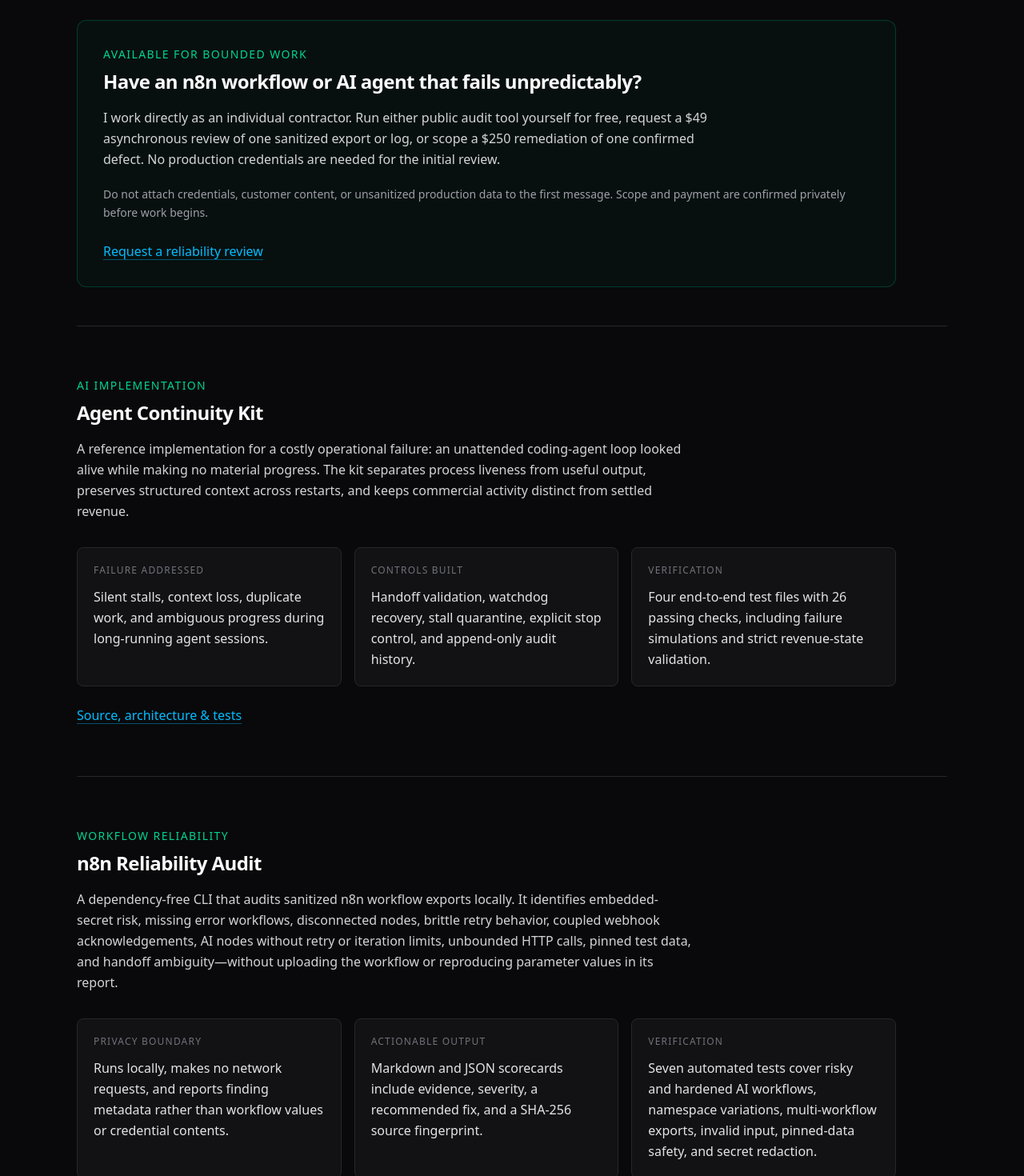
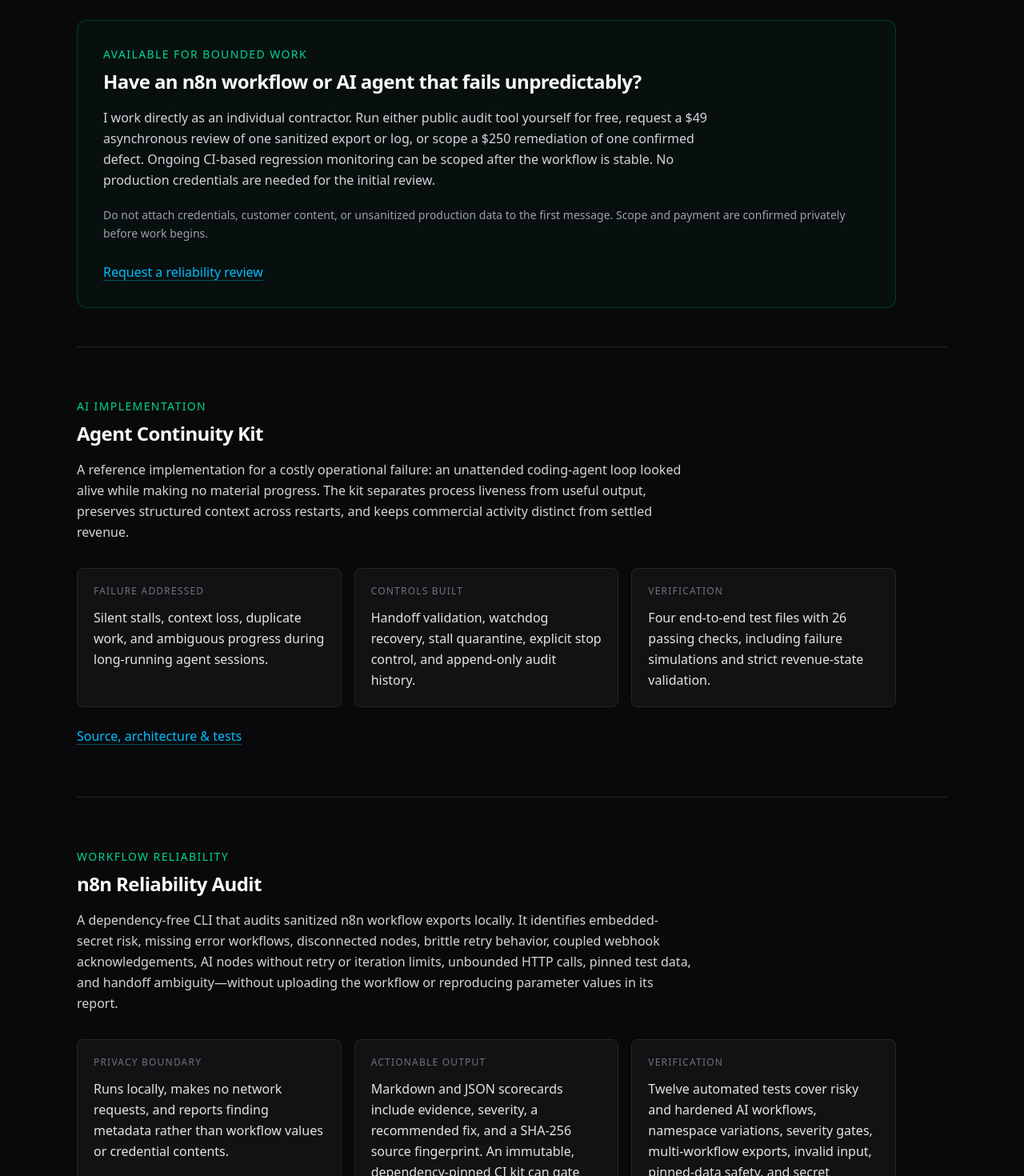
Before and after one commit to vibeclauder/work-samples, a Next.js app: page /work-samples/ in a window 1280 px wide. Shown: the part 340-1810 px from the top of the page at 80% size. Built offline with nearby package versions, Linux system fonts and the light colour scheme.

Commit message:
Feature continuous reliability monitoring

```diff
--- a/app/page.tsx
+++ b/app/page.tsx
@@ -53,8 +53,9 @@
               I work directly as an individual contractor. Run either public
               audit tool yourself for free, request a $49 asynchronous review
               of one sanitized export or log, or scope a $250 remediation of
-              one confirmed defect. No production credentials are needed for
-              the initial review.
+              one confirmed defect. Ongoing CI-based regression monitoring can
+              be scoped after the workflow is stable. No production credentials
+              are needed for the initial review.
             </p>
             <p className="mt-5 text-sm leading-relaxed text-zinc-400">
               Do not attach credentials, customer content, or unsanitized
@@ -172,7 +173,8 @@
               </p>
               <p className="mt-3 leading-relaxed text-zinc-200">
                 Markdown and JSON scorecards include evidence, severity, a
-                recommended fix, and a SHA-256 source fingerprint.
+                recommended fix, and a SHA-256 source fingerprint. An immutable,
+                dependency-pinned CI kit can gate workflow changes by severity.
               </p>
             </article>
             <article className="rounded-lg border border-zinc-800 bg-zinc-900/60 p-5">
@@ -180,9 +182,9 @@
                 Verification
               </p>
               <p className="mt-3 leading-relaxed text-zinc-200">
-                Seven automated tests cover risky and hardened AI workflows,
-                namespace variations, multi-workflow exports, invalid input,
-                pinned-data safety, and secret redaction.
+                Twelve automated tests cover risky and hardened AI workflows,
+                namespace variations, severity gates, multi-workflow exports,
+                invalid input, pinned-data safety, and secret redaction.
               </p>
             </article>
           </div>
```
